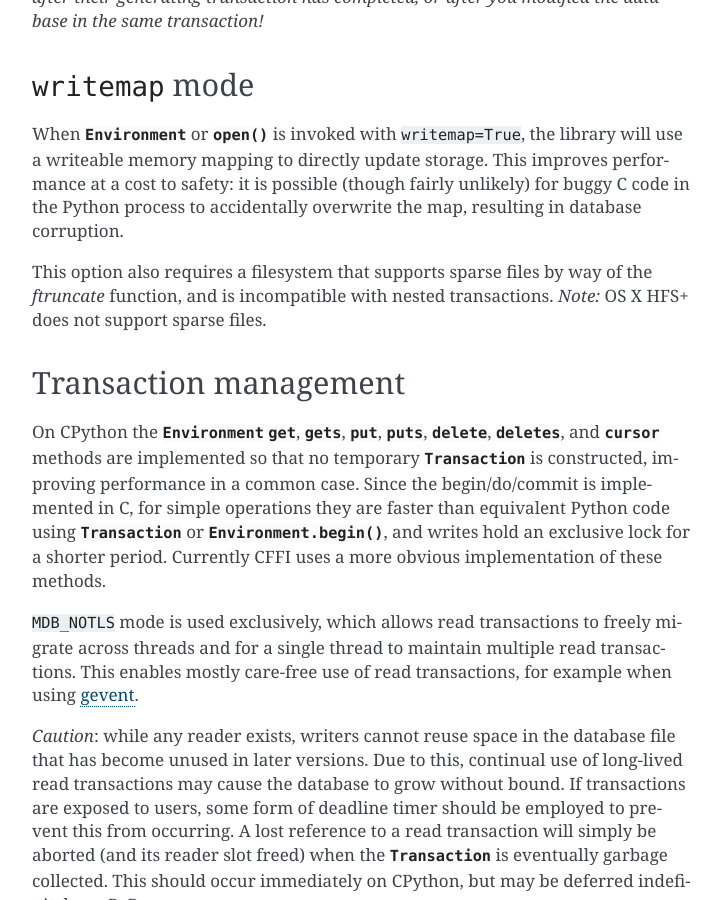
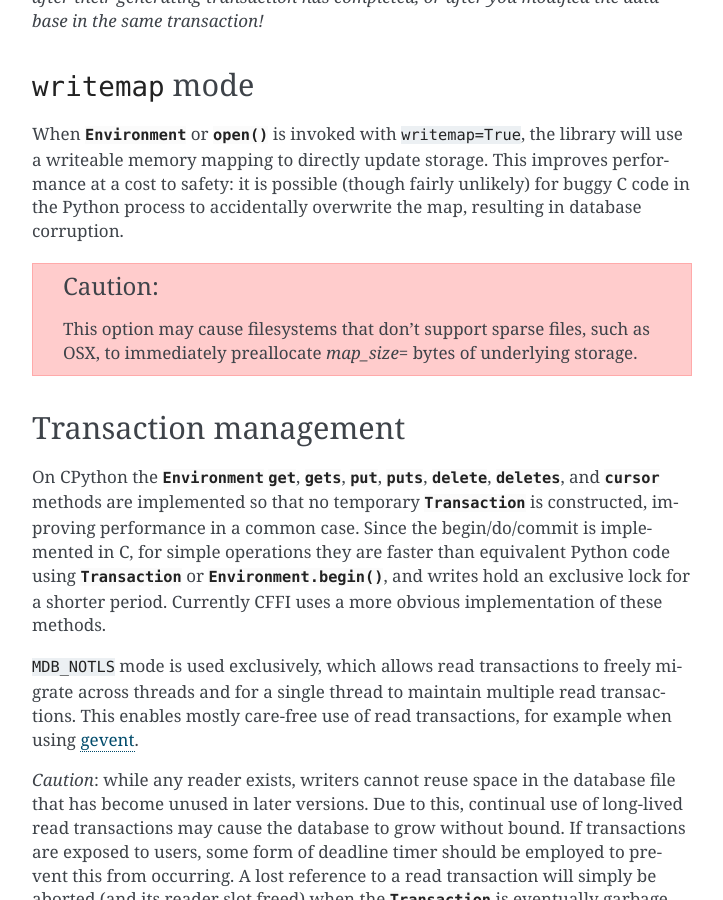
Before and after one commit to jnwatson/py-lmdb, a Sphinx documentation site: the page built from docs/index.rst, in a window 1280 px wide and 900 px high, scrolled down 4252 px. Shown: the whole window, without its empty margins (388-1111 px from the left). Built offline with Sphinx 7.4.7, drawn with Linux system fonts in a browser that asks for light colours.

Commit message:
Correct writemap= documentation.

```diff
--- a/docs/index.rst
+++ b/docs/index.rst
@@ -237,10 +237,10 @@ update storage. This improves performance at a cost to safety: it is possible
 (though fairly unlikely) for buggy C code in the Python process to accidentally
 overwrite the map, resulting in database corruption.
 
-This option also requires a filesystem that supports sparse files by way of the
-`ftruncate` function, and is incompatible with nested transactions. *Note:* OS
-X HFS+ does not support sparse files.
+.. caution::
 
+    This option may cause filesystems that don't support sparse files, such as
+    OSX, to immediately preallocate `map_size=` bytes of underlying storage.
 
 
 Transaction management
```
Also changed, not shown: 1 other file.
